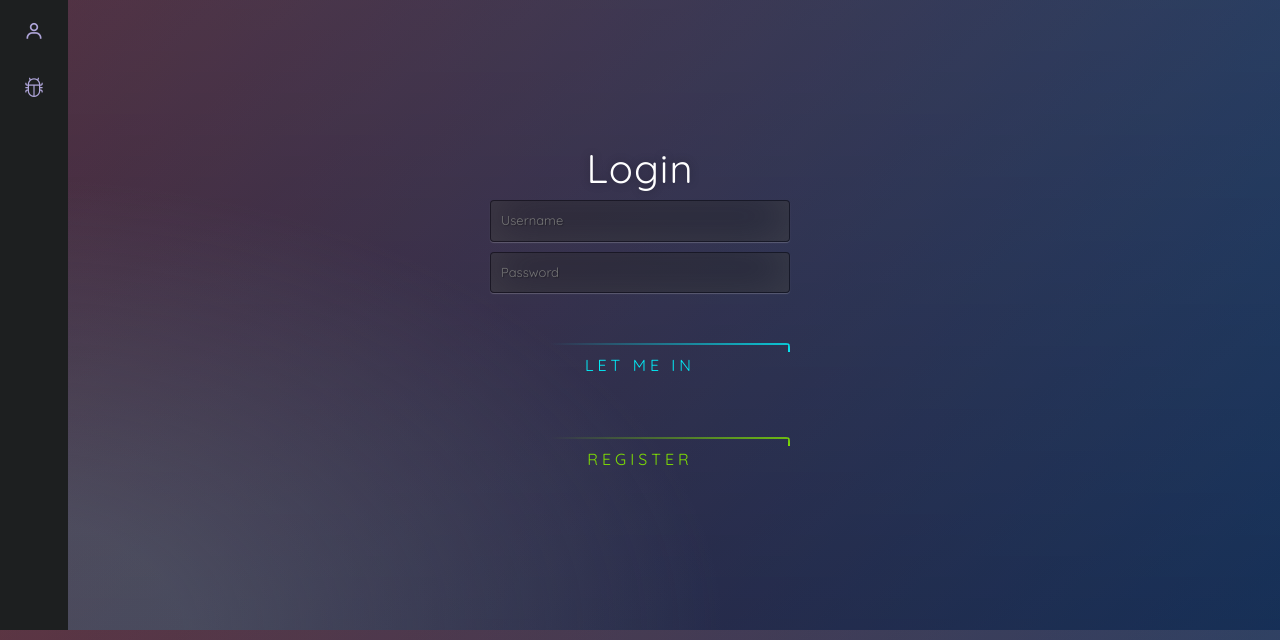
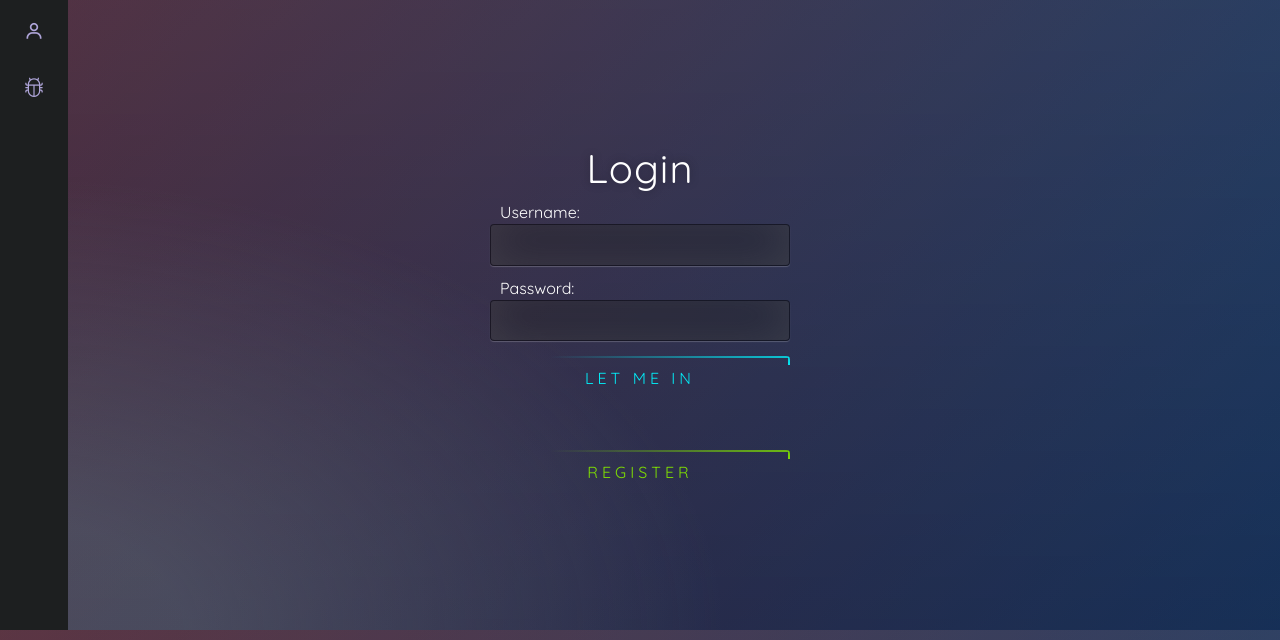
Before and after one commit to shiro47/ZS12_Music, a Django app: page /accounts/login/ in a window 1280 px wide. Shown: the part 170-810 px from the top of the page. Run offline with Django 4.2, Linux system fonts and the light colour scheme; some libraries are stand-ins or nearby versions.

Commit message:
login bugfix

```diff
--- a/templates/registration/login.html
+++ b/templates/registration/login.html
@@ -55,11 +55,21 @@
 
 <div class="login">
   <h1>Login</h1>
+
     <form method="post">
-      {% csrf_token %}
-      <input type="text" name="username" placeholder="Username" required="required" />
-        <input type="password" name="password" placeholder="Password" required="required" />
-        <button type="submit" class="btn btn-primary btn-block btn-large" style="padding: 10px 30px; margin-bottom: 10px; ">
+        {% csrf_token %}
+        {{ form.username.label_tag }}
+        {{ form.username }}
+        {{ form.password.label_tag }}
+        {{ form.password }}
+        <div class="text-right" id="alerts">
+          {% if form.errors %}
+            <div class="alert alert-danger">
+              <strong>Your username and password didn't match. Please try again.</strong>
+            </div>
+          {% endif %}
+        </div>
+        <button type="submit" class="btn btn-primary btn-block btn-large" style="padding: 10px 30px; margin-bottom: 10px; margin-top: 5px;">
           <span></span>
           <span></span>
           <span></span>
@@ -68,7 +78,7 @@
         </button>
     </form>
   <a href="{% url 'songrequestapp:register' %}">
-    <button class="btn btn-primary btn-block btn-large" style="padding: 10px 30px; margin-bottom: 10px; ">
+    <button class="btn btn-primary btn-block btn-large" style="padding: 10px 30px; margin-bottom: 10px;">
       <span></span>
       <span></span>
       <span></span>
```
Also changed, not shown: db.sqlite3, 1 other file.
